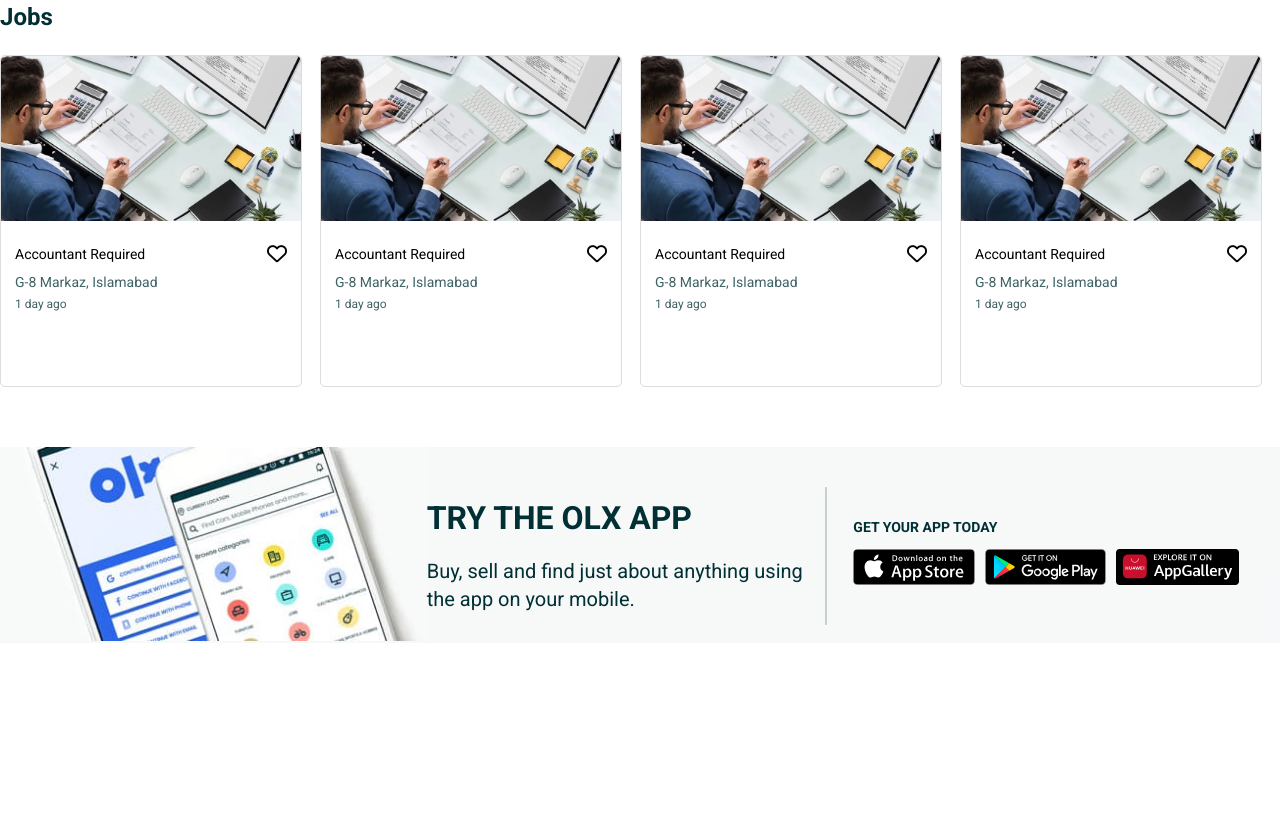
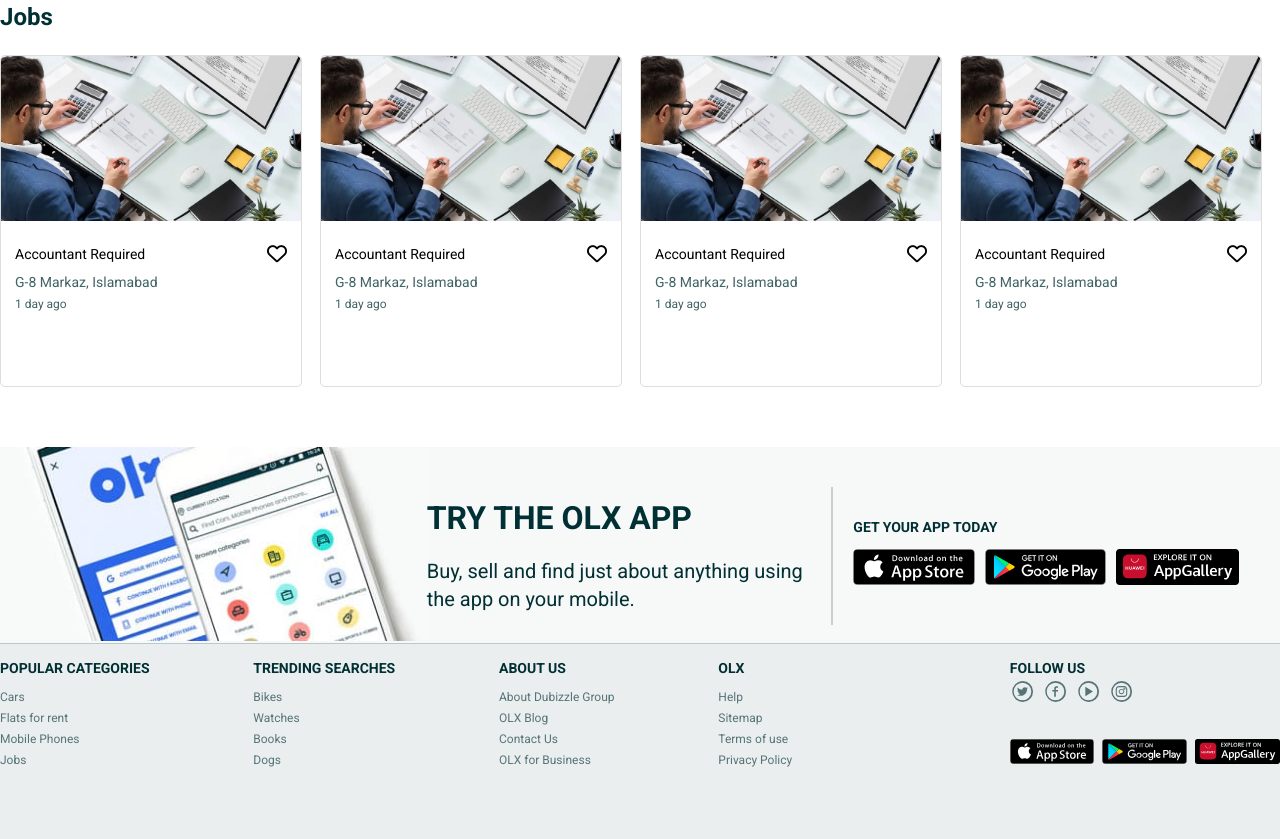
Before and after one commit to hamz-aa/olx-clone, a website: page index.html in a window 1280 px wide. Shown: the part 3494-4333 px from the top of the page. Before the commit the page ends 4137 px from the top, so only its background shows below. Drawn offline with Linux system fonts and the light colour scheme.

Commit message:
completed top part of footer

```diff
--- a/index.html
+++ b/index.html
@@ -686,6 +686,60 @@
             </div>
         </div>
     </section>
+
+    <footer>
+        <div class="top-footer">
+            <div class="container row top-footer-wrapper">
+                <ul>
+                    <li>POPULAR CATEGORIES</li>
+                    <li><a href="">Cars</a></li>
+                    <li><a href="">Flats for rent</a></li>
+                    <li><a href="">Mobile Phones</a></li>
+                    <li><a href="">Jobs</a></li>
+                </ul>
+                <ul>
+                    <li>TRENDING SEARCHES</li>
+                    <li><a href="">Bikes</a></li>
+                    <li><a href="">Watches</a></li>
+                    <li><a href="">Books</a></li>
+                    <li><a href="">Dogs</a></li>
+                </ul>
+                <ul>
+                    <li>ABOUT US</li>
+                    <li><a href="">About Dubizzle Group</a></li>
+                    <li><a href="">OLX Blog</a></li>
+                    <li><a href="">Contact Us</a></li>
+                    <li><a href="">OLX for Business</a></li>
+                </ul>
+                <ul>
+                    <li>OLX</li>
+                    <li><a href="">Help</a></li>
+                    <li><a href="">Sitemap</a></li>
+                    <li><a href="">Terms of use</a></li>
+                    <li><a href="">Privacy Policy</a></li>
+                </ul>
+                <ul>
+                    <div class="icons-wrapper">
+                        <li>FOLLOW US</li>
+                        <div class="social-icons row">
+                            <img src="./img/iconTwitter_noinline.6037fa7d9a7b9d6408fb1b3d70524b97.svg" alt="">
+                            <img src="./img/iconFacebook_noinline.773db88c5b9ee5aaab365e61cdb750da.svg" alt="">
+                            <img src="./img/iconYoutube_noinline.c85bd6801ec83d6a3b498059550bef26.svg" alt="">
+                            <img src="./img/iconInstagram_noinline.d7d5811ebc44e03a674c8d0b5ff3f232.svg" alt="">
+                        </div>
+                        <div class="social-apps row">
+                            <img src="./img/iconAppStoreEN_noinline.a731d99c8218d6faa0e83a6d038d08e8.svg" alt="">
+                            <img src="./img/iconGooglePlayEN_noinline.9892833785b26dd5896b7c70b089f684.svg" alt="">
+                            <img src="./img/iconAppGallery_noinline.6092a9d739c77147c884f1f7ab3f1771.svg" alt="">
+                        </div>
+                    </div>
+                </ul>
+            </div>
+        </div>
+        <div class="bottom-footer">
+
+        </div>
+    </footer>
 </body>
 
 </html>
--- a/sass/_variables.scss
+++ b/sass/_variables.scss
@@ -5,6 +5,7 @@ $black: #000;
 $blue: #3a77ff;
 $hover-blue: #c8f8f6;
 $border-grey: #c6cfd1;
+$top-footer: #ebeeef;
 
 $base-font: 1rem;
 $font-sm: 0.75rem;
--- /dev/null
+++ b/sass/components/_footer.scss
@@ -0,0 +1,65 @@
+footer {
+    .top-footer {
+        background-color: $top-footer;
+        padding: 1.6rem 0 6.4rem;
+        border-top: 1px solid rgba(0,47,52,.2);
+
+        .top-footer-wrapper {
+            justify-content: space-between;
+
+            li:first-child{
+                font-size: $font-md-1;
+                color: $secondary;
+                font-weight: 600;
+                margin-bottom: 1em;
+            }
+
+            li:not(first-child) {
+                font-size: 1.2rem;
+                color: #557477;
+                margin-bottom: 0.6em;
+
+                &:hover {
+                    color: #222a2b;
+                }
+            }
+
+            ul:last-child {
+                width: 30%;
+                display: flex;
+                justify-content: flex-end;
+
+                .icons-wrapper {
+                    width: fit-content;
+                }
+
+                li {
+                    margin-bottom: 0.2em;
+                }
+
+                .social-icons {
+                    gap: 8px;
+
+                    img {
+                        cursor: pointer;
+                        height: 25px;
+                    }
+                }
+
+                .social-apps {
+                    margin-top: 3.5em;
+                    gap: 8px;
+
+                    img {
+                        cursor: pointer;
+                        height: 25px;
+                    }
+                }
+            }
+        }
+    }
+
+    .bottom-footer {
+
+    }
+}
--- a/sass/components/last-section.scss
+++ b/sass/components/_last-section.scss
@@ -15,7 +15,7 @@
                 border-right: 2px solid $border-grey;
                 width: fit-content;
                 margin-top: 4em;
-                padding-right: 2.2em;
+                padding-right: 2.8em;
 
                 h1 {
                     font-size: $font-xl;
@@ -43,7 +43,6 @@
                 gap: 10px;
 
                 img {
-                    // width: 130px;
                     height: 36px;
                     cursor: pointer;
                 }
--- a/sass/style.scss
+++ b/sass/style.scss
@@ -10,3 +10,4 @@
 @import 'components/categories';
 @import 'components/card';
 @import 'components/last-section';
+@import 'components/footer';
```
Also changed, not shown: css/style.css.
